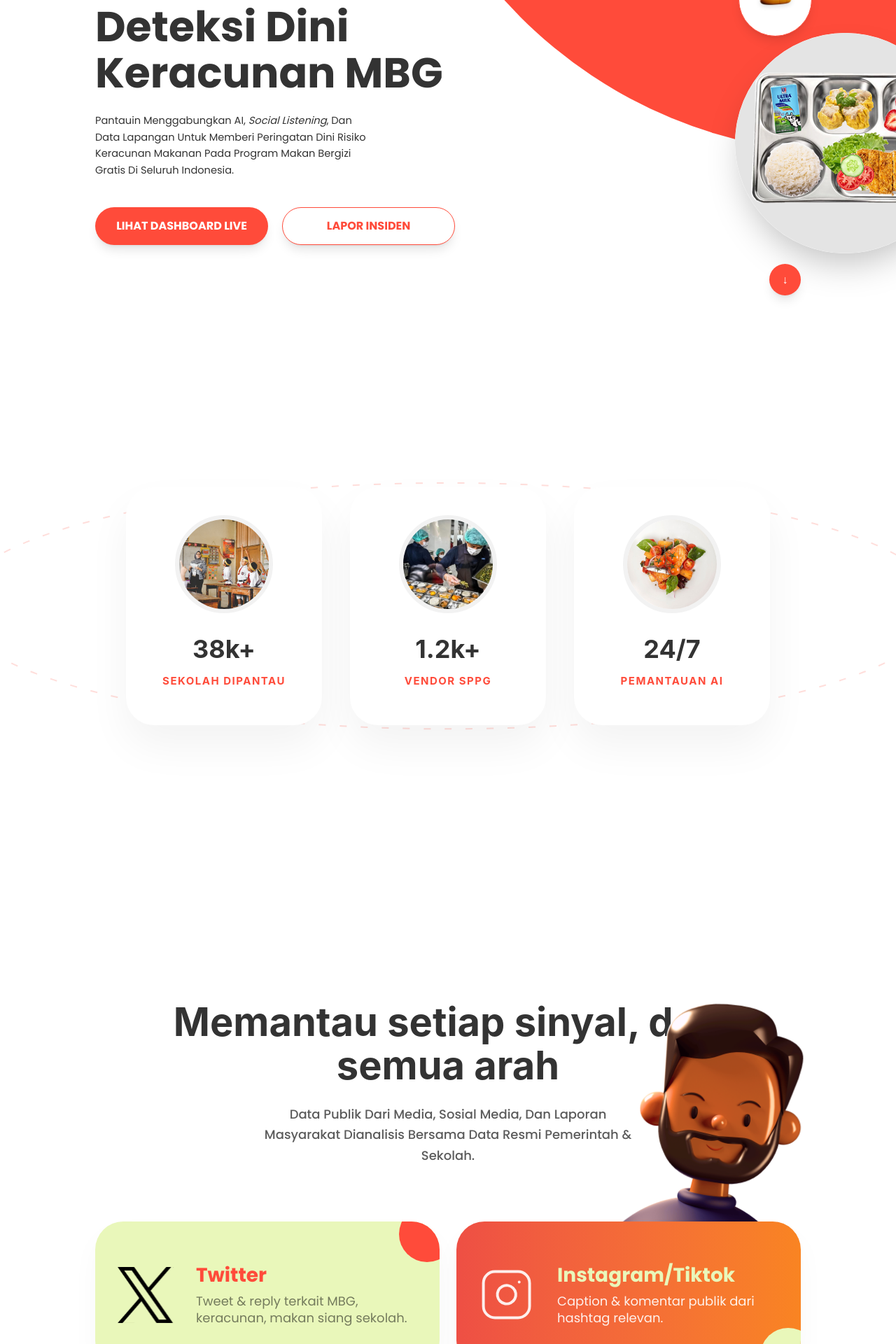
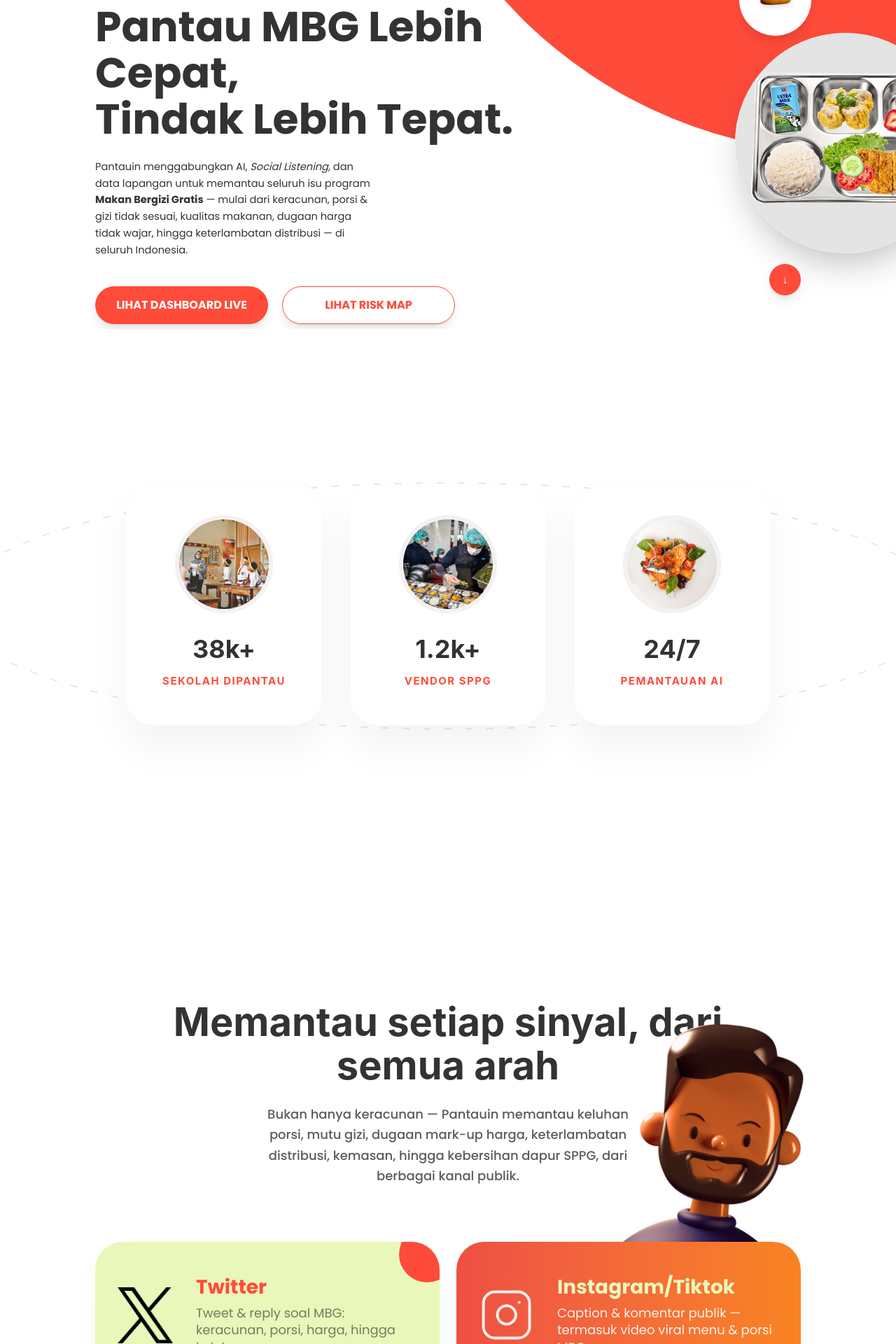
Before and after one commit to randyver/pantauin, a Next.js app: page / in a window 1280 px wide. Shown: the part 380-2300 px from the top of the page at 70% size. Built offline with nearby package versions, Linux system fonts and the light colour scheme; a web font is replaced by a local one.

Commit message:
fix: wording in landing page

```diff
--- a/src/app/globals.css
+++ b/src/app/globals.css
@@ -1,4 +1,7 @@
 @import "tailwindcss";
+@layer base {
+  html { scroll-behavior: smooth; }
+}
 @import "tw-animate-css";
 @import "shadcn/tailwind.css";
 
--- a/src/app/layout.tsx
+++ b/src/app/layout.tsx
@@ -19,13 +19,13 @@ const poppins = Poppins({
 });
 
 export const metadata: Metadata = {
-  title: "Pantauin MBG - Deteksi Dini Keracunan Makanan",
-  description: "Pantauin menggabungkan AI dan Social Listening untuk memberi peringatan dini risiko keracunan makanan pada program Makan Bergizi Gratis di seluruh Indonesia.",
-  keywords: ["MBG", "Makan Bergizi Gratis", "Food Safety", "Keracunan Makanan", "Deteksi Dini", "Pantauin"],
+  title: "Pantauin",
+  description: "Platform AI yang memantau & memprediksi berbagai isu program Makan Bergizi Gratis (MBG) — dari keracunan, porsi tidak sesuai, kualitas, harga, hingga distribusi — dari sosial media, berita, dan laporan publik secara real-time.",
+  keywords: ["MBG", "Makan Bergizi Gratis", "Food Safety", "Keracunan Makanan", "Anomali Pengadaan", "Early Warning", "Pantauin"],
   authors: [{ name: "Pantauin Team" }],
   openGraph: {
-    title: "Pantauin MBG - Deteksi Dini Keracunan Makanan",
-    description: "Memantau setiap sinyal, dari semua arah. Deteksi dini risiko keracunan makanan untuk program Makan Bergizi Gratis.",
+    title: "Pantauin — Early Warning Isu MBG",
+    description: "Deteksi sinyal awal berbagai isu MBG (keracunan, porsi, kualitas, harga, distribusi) dari Twitter, Instagram, TikTok, berita, dan laporan masyarakat — sebelum kasus meluas.",
     url: "https://pantauin-web.vercel.app",
     siteName: "Pantauin",
     images: [
@@ -41,8 +41,8 @@ export const metadata: Metadata = {
   },
   twitter: {
     card: "summary_large_image",
-    title: "Pantauin MBG - Deteksi Dini Keracunan Makanan",
-    description: "Sistem AI untuk deteksi dini risiko keracunan makanan pada program Makan Bergizi Gratis.",
+    title: "Pantauin — Early Warning Isu MBG",
+    description: "Deteksi sinyal awal berbagai isu MBG (keracunan, porsi, kualitas, harga, distribusi) dari Twitter, Instagram, TikTok, berita, dan laporan masyarakat — sebelum kasus meluas.",
     images: ["/og-image.png"],
   },
   icons: {
--- a/src/components/landing/CtaSection.tsx
+++ b/src/components/landing/CtaSection.tsx
@@ -1,3 +1,5 @@
+import Link from "next/link";
+
 export default function CtaSection() {
   return (
     <footer className="relative w-full z-10">
@@ -6,22 +8,26 @@ export default function CtaSection() {
 
         {/* Main Heading */}
         <h2 className="text-white text-[32px] lg:text-[56px] font-bold font-sf-rounded leading-tight mb-6 max-w-[800px]">
-          Bertindak sebelum kasus meluas.
+          Pantau MBG Lebih Cepat, Tindak Lebih Tepat.
         </h2>
 
         {/* Subheading */}
         <p className="text-white text-[16px] lg:text-[20px] font-medium max-w-[900px] mb-12 opacity-90 leading-relaxed">
-          Buka dashboard intelijen Pantauin, pantau seluruh sinyal MBG di Indonesia dalam satu layar.
+          Buka dashboard intelijen Pantauin — pantau seluruh sinyal & isu MBG (keracunan, porsi, harga, distribusi) di Indonesia dalam satu layar.
         </p>
 
         {/* Action Buttons */}
         <div className="flex flex-col sm:flex-row items-center gap-4 lg:gap-6 mb-16 lg:mb-20 w-full sm:w-auto">
-          <button className="w-full sm:w-auto px-10 py-4 bg-[#E9F7BA] text-black font-bold text-[18px] rounded-full hover:bg-[#d9e8aa] transition-all shadow-lg">
-            Buka Dashboard
-          </button>
-          <button className="w-full sm:w-auto px-10 py-4 bg-transparent border-2 border-white text-white font-bold text-[18px] rounded-full hover:bg-white/10 transition-all shadow-lg">
-            Liat Risk Map
-          </button>
+          <Link href="/dashboard" className="w-full sm:w-auto">
+            <button className="w-full px-10 py-4 bg-[#E9F7BA] text-black font-bold text-[18px] rounded-full hover:bg-[#d9e8aa] transition-all shadow-lg cursor-pointer">
+              Buka Dashboard
+            </button>
+          </Link>
+          <Link href="/dashboard/risk-map" className="w-full sm:w-auto">
+            <button className="w-full px-10 py-4 bg-transparent border-2 border-white text-white font-bold text-[18px] rounded-full hover:bg-white/10 transition-all shadow-lg cursor-pointer">
+              Lihat Risk Map
+            </button>
+          </Link>
         </div>
 
         {/* Copyright Text */}
--- a/src/components/landing/HeroSection.tsx
+++ b/src/components/landing/HeroSection.tsx
@@ -74,9 +74,9 @@ export default function HeroSection() {
 
         {/* Center: Navigation Links */}
         <div className="hidden lg:flex items-center justify-center gap-[58px] flex-1">
-          <div className="text-white text-[16px] font-medium capitalize cursor-pointer hover:opacity-80">Fitur</div>
-          <div className="text-white text-[16px] font-medium capitalize cursor-pointer hover:opacity-80">Sumber Data</div>
-          <div className="text-white text-[16px] font-medium capitalize cursor-pointer hover:opacity-80">Cara Kerja</div>
+          <a href="#fitur" className="text-white text-[16px] font-medium capitalize cursor-pointer hover:opacity-80">Fitur</a>
+          <a href="#sumber-data" className="text-white text-[16px] font-medium capitalize cursor-pointer hover:opacity-80">Sumber Data</a>
+          <a href="#cara-kerja" className="text-white text-[16px] font-medium capitalize cursor-pointer hover:opacity-80">Cara Kerja</a>
         </div>
 
         {/* Right: CTA Button - Slightly shifted left */}
@@ -97,23 +97,25 @@ export default function HeroSection() {
 
         {/* Left: Typography */}
         <div className="w-full lg:max-w-[600px] text-center lg:text-left pt-24 lg:pt-20 order-2 lg:order-1">
-          <h1 className="text-[#333333] text-[42px] lg:text-[60px] font-extrabold capitalize leading-[1.1] mb-6 mt-20 lg:mt-32">
-            Deteksi Dini <br />
-            <span>Keracunan MBG</span>
+          <h1 className="text-[#333333] text-[42px] lg:text-[60px] font-extrabold leading-[1.1] mb-6 mt-20 lg:mt-32">
+            Pantau MBG Lebih Cepat,<br />
+            <span>Tindak Lebih Tepat.</span>
           </h1>
           <p className="text-[#333333] text-[16px] lg:text-[14.6px] font-normal leading-relaxed max-w-[400px] mx-auto lg:mx-0 mb-10">
-            Pantauin Menggabungkan AI, <span className="italic">Social Listening</span>, Dan Data Lapangan Untuk Memberi Peringatan Dini Risiko Keracunan Makanan Pada Program Makan Bergizi Gratis Di Seluruh Indonesia.
+            Pantauin menggabungkan AI, <span className="italic">Social Listening</span>, dan data lapangan untuk memantau seluruh isu program <strong>Makan Bergizi Gratis</strong> — mulai dari keracunan, porsi &amp; gizi tidak sesuai, kualitas makanan, dugaan harga tidak wajar, hingga keterlambatan distribusi — di seluruh Indonesia.
           </p>
 
           <div className="flex flex-col sm:flex-row items-center justify-center lg:justify-start gap-4 lg:gap-5">
             <Link href="/dashboard" className="w-full sm:w-[247px]">
-              <button className="w-full h-[54px] bg-[#FF4B3A] text-white font-bold rounded-full shadow-lg hover:bg-[#e03f31] transition-all">
+              <button className="w-full h-[54px] bg-[#FF4B3A] text-white font-bold rounded-full shadow-lg hover:bg-[#e03f31] transition-all cursor-pointer">
                 LIHAT DASHBOARD LIVE
               </button>
             </Link>
-            <button className="w-full sm:w-[247px] h-[54px] bg-white text-[#FF4B3A] border-[1px] border-[#FF4B3A] font-bold rounded-full shadow-lg hover:bg-gray-50 transition-all">
-              LAPOR INSIDEN
-            </button>
+            <Link href="/dashboard/risk-map" className="w-full sm:w-[247px]">
+              <button className="w-full h-[54px] bg-white text-[#FF4B3A] border-[1px] border-[#FF4B3A] font-bold rounded-full shadow-lg hover:bg-gray-50 transition-all cursor-pointer">
+                LIHAT RISK MAP
+              </button>
+            </Link>
           </div>
         </div>
       </div>
--- a/src/components/landing/IntelligenceModules.tsx
+++ b/src/components/landing/IntelligenceModules.tsx
@@ -2,7 +2,7 @@ import Image from "next/image";
 
 export default function IntelligenceModules() {
   return (
-    <div className="relative w-full z-10 px-6 lg:px-[136px] flex flex-col items-center">
+    <div id="sumber-data" className="relative w-full z-10 px-6 lg:px-[136px] flex flex-col items-center">
       {/* Top Header Section - Centered */}
       <div className="relative w-full flex flex-col items-center text-center mb-12 lg:mb-[80px]">
         <div className="w-full lg:max-w-[800px] pt-0 lg:pt-10 z-10">
@@ -10,7 +10,7 @@ export default function IntelligenceModules() {
             Memantau setiap sinyal, dari semua arah
           </h2>
           <p className="text-[#333333] text-[16px] lg:text-[18px] font-medium max-w-[550px] mx-auto leading-relaxed opacity-80">
-            Data Publik Dari Media, Sosial Media, Dan Laporan Masyarakat Dianalisis Bersama Data Resmi Pemerintah & Sekolah.
+            Bukan hanya keracunan — Pantauin memantau keluhan porsi, mutu gizi, dugaan mark-up harga, keterlambatan distribusi, kemasan, hingga kebersihan dapur SPPG, dari berbagai kanal publik.
           </p>
         </div>
       </div>
@@ -34,7 +34,7 @@ export default function IntelligenceModules() {
           </div>
           <div className="flex flex-col gap-2">
             <h3 className="text-[#FF4B3A] text-[24px] lg:text-[28px] font-bold leading-tight">Twitter</h3>
-            <p className="text-black/50 text-[16px] lg:text-[18px] leading-snug">Tweet & reply terkait MBG, keracunan, makan siang sekolah.</p>
+            <p className="text-black/50 text-[16px] lg:text-[18px] leading-snug">Tweet & reply soal MBG: keracunan, porsi, harga, hingga keluhan rasa.</p>
           </div>
         </div>
 
@@ -46,7 +46,7 @@ export default function IntelligenceModules() {
           </div>
           <div className="flex flex-col gap-2">
             <h3 className="text-[#E9F7BA] text-[24px] lg:text-[28px] font-bold leading-tight">Instagram/Tiktok</h3>
-            <p className="text-white/90 text-[16px] lg:text-[18px] leading-snug">Caption & komentar publik dari hashtag relevan.</p>
+            <p className="text-white/90 text-[16px] lg:text-[18px] leading-snug">Caption & komentar publik — termasuk video viral menu & porsi MBG.</p>
           </div>
         </div>
 
@@ -58,7 +58,7 @@ export default function IntelligenceModules() {
           </div>
           <div className="flex flex-col gap-2">
             <h3 className="text-[#FF4B3A] text-[24px] lg:text-[28px] font-bold leading-tight">Laporan Publik</h3>
-            <p className="text-black/50 text-[16px] lg:text-[18px] leading-snug">Form laporan siswa, guru, orang tua, WhatsApp bot</p>
+            <p className="text-black/50 text-[16px] lg:text-[18px] leading-snug">Form laporan siswa, guru, orang tua, dan WhatsApp bot komunitas.</p>
           </div>
         </div>
 
@@ -70,7 +70,7 @@ export default function IntelligenceModules() {
           </div>
           <div className="flex flex-col gap-2">
             <h3 className="text-[#E9F7BA] text-[24px] lg:text-[28px] font-bold leading-tight">Media/Berita</h3>
-            <p className="text-white/90 text-[16px] lg:text-[18px] leading-snug">Portal berita lokal & nasional, deteksi otomatis 24/7.</p>
+            <p className="text-white/90 text-[16px] lg:text-[18px] leading-snug">Portal berita lokal & nasional, deteksi isu MBG otomatis 24/7.</p>
           </div>
         </div>
 
--- a/src/components/landing/PipelineSection.tsx
+++ b/src/components/landing/PipelineSection.tsx
@@ -4,7 +4,7 @@ import { Database, BrainCircuit, Activity, Zap } from "lucide-react";
 
 export default function PipelineSection() {
   return (
-    <div className="relative w-full z-10 px-6 lg:px-[136px]">
+    <div id="cara-kerja" className="relative w-full z-10 px-6 lg:px-[136px]">
       {/* Top Header Section - Responsive */}
       <div className="relative w-full flex flex-col lg:flex-row justify-between items-center mb-12 lg:mb-[100px] gap-8 lg:gap-0">
         {/* Left Side: Title */}
```
Also changed, not shown: src/components/landing/FeaturesSection.tsx (+5 -5 lines).
